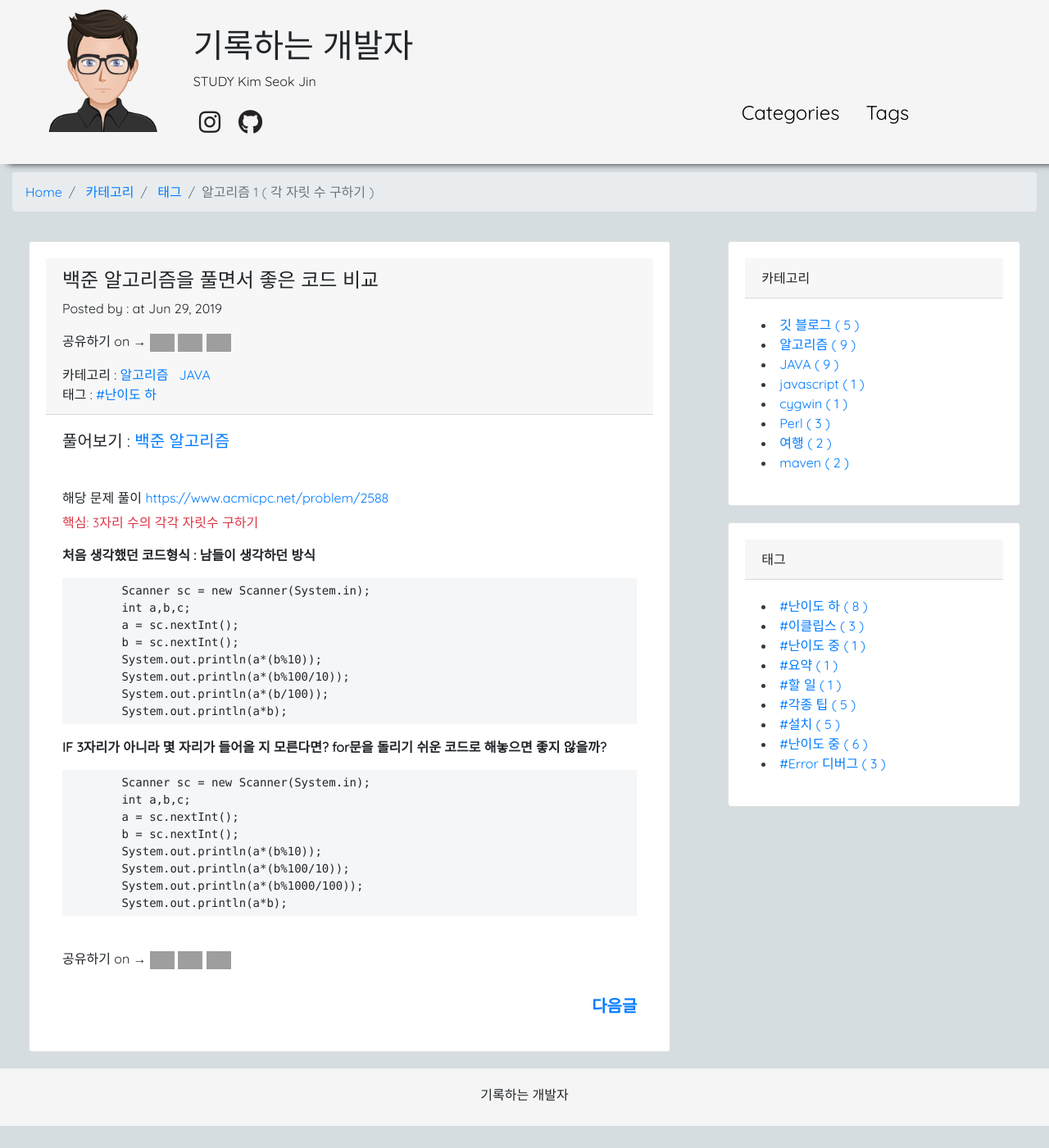
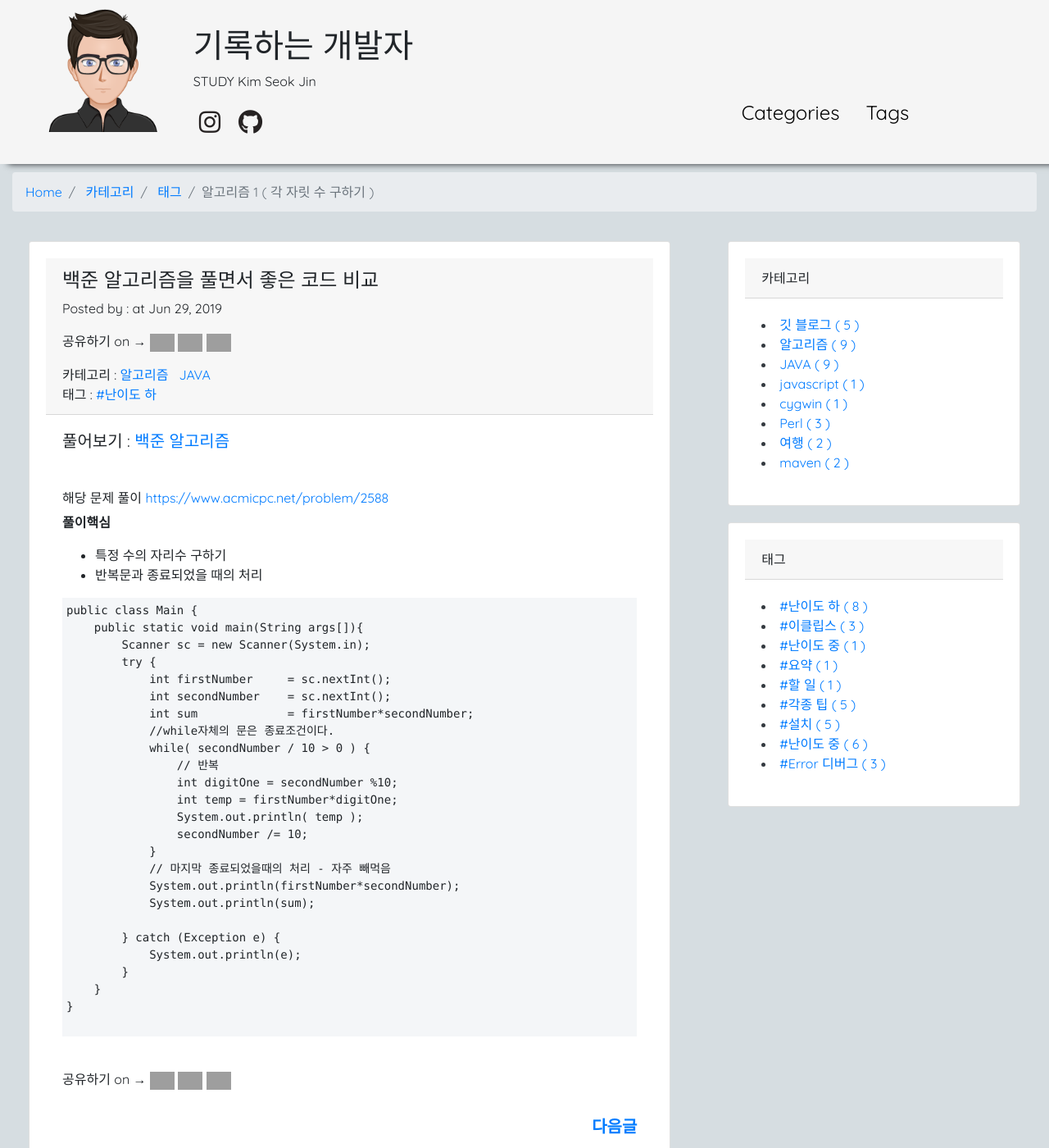
Before and after one commit to 7271kim/7271kim.github.com, a Jekyll site: the page built from _posts/algorithm/2019-06-29-algorithm-1.md, in a window 1280 px wide and 1400 px high. Shown: the whole window at 82% size. Built offline with Jekyll 4.4.1, drawn with Linux system fonts in a browser that asks for light colours; nearby versions of some CDN libraries; a script that is not in the unit is left out; comment, search, counter and statistics services are not loaded; grey boxes are pictures that could not be loaded.

Commit message:
[2019.09.22]  - 알고리즘 정리

```diff
--- a/_posts/algorithm/2019-06-29-algorithm-1.md
+++ b/_posts/algorithm/2019-06-29-algorithm-1.md
@@ -16,26 +16,33 @@ nex: "/algorithm/javascript/2019/06/29/algorithm-2.html"
 <br/>
 ###### 해당 문제 풀이 <a href="https://www.acmicpc.net/problem/2588" target="_blank"> https://www.acmicpc.net/problem/2588</a>
 
-<p class="text-danger"> 핵심: 3자리 수의 각각 자릿수 구하기 </p>
-<p class="bold-text"> 처음 생각했던 코드형식 : 남들이 생각하던 방식 </p>
+<p class="bold-text"> 풀이핵심 </p>
+ - 특정 수의 자리수 구하기
+ - 반복문과 종료되었을 때의 처리
 <pre>
+public class Main {
+    public static void main(String args[]){
         Scanner sc = new Scanner(System.in);
-        int a,b,c;
-        a = sc.nextInt();
-        b = sc.nextInt();
-        System.out.println(a*(b%10));
-        System.out.println(a*(b%100/10));
-        System.out.println(a*(b/100));
-        System.out.println(a*b);
+        try {
+            int firstNumber     = sc.nextInt();
+            int secondNumber    = sc.nextInt();
+            int sum             = firstNumber*secondNumber;
+            //while자체의 문은 종료조건이다.
+            while( secondNumber / 10 > 0 ) {
+                // 반복
+                int digitOne = secondNumber %10;
+                int temp = firstNumber*digitOne;
+                System.out.println( temp );
+                secondNumber /= 10;
+            }
+            // 마지막 종료되었을때의 처리 - 자주 빼먹음
+            System.out.println(firstNumber*secondNumber);
+            System.out.println(sum);
+
+        } catch (Exception e) {
+            System.out.println(e);
+        }
+    }
+}
+
 </pre>
-<p class="bold-text"> IF 3자리가 아니라 몇 자리가 들어올 지 모른다면? for문을 돌리기 쉬운 코드로 해놓으면 좋지 않을까? </p>
-<pre>
-        Scanner sc = new Scanner(System.in);
-        int a,b,c;
-        a = sc.nextInt();
-        b = sc.nextInt();
-        System.out.println(a*(b%10));
-        System.out.println(a*(b%100/10));
-        System.out.println(a*(b%1000/100));
-        System.out.println(a*b);
-</pre>
```
